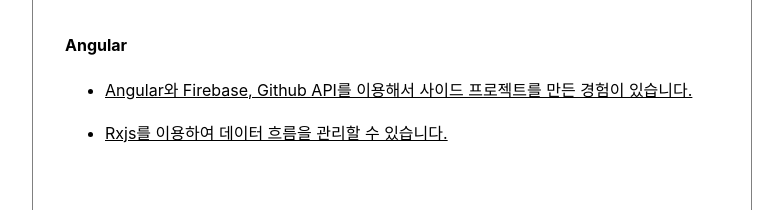
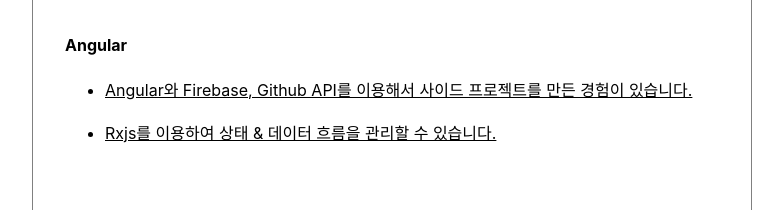
Before and after one commit to babyazalea/grownazalea, a Next.js app: page / in a window 1280 px wide. Shown: the part 3380-3590 px from the top of the page, without its empty margins (248-1031 px from the left). Built offline with nearby package versions, Linux system fonts and the light colour scheme.

Commit message:
modifed description for angular

```diff
--- a/components/resume/skills.js
+++ b/components/resume/skills.js
@@ -114,7 +114,7 @@
                 경험이 있습니다.
               </li>
               <li className={styles["underline-emphasis"]}>
-                Rxjs를 이용하여 데이터 흐름을 관리할 수 있습니다.
+                Rxjs를 이용하여 상태 & 데이터 흐름을 관리할 수 있습니다.
               </li>
             </ul>
           </div>
```
